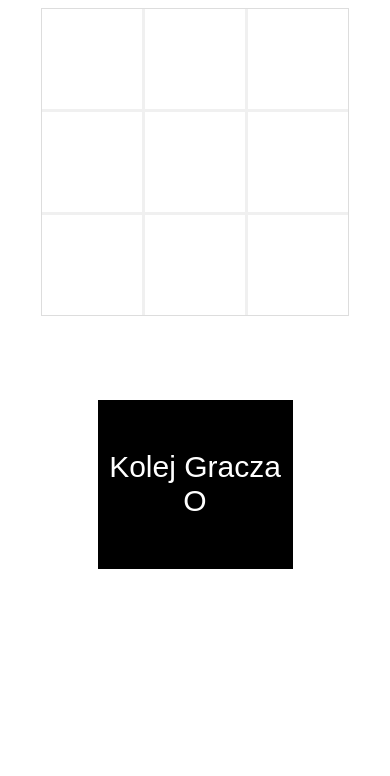
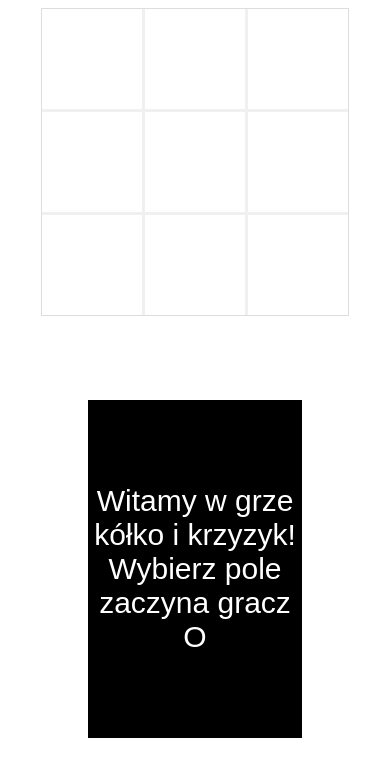
Before and after one commit to ol1mowski/Game_Tic-Tac-Toe, a plain HTML site: page index.html in a window 390 px wide. Drawn offline with Linux system fonts and the light colour scheme.

Commit message:
visual_update

```diff
--- a/index.html
+++ b/index.html
@@ -21,7 +21,8 @@
         <div class="box fa" data-row="2" data-column="1"></div>
         <div class="box fa" data-row="2" data-column="2"></div>
     </div>
-    <div id="string">Kolej Gracza O</div>
+    <div id="string">Witamy w grze kółko i krzyzyk! <br />
+    Wybierz pole zaczyna gracz O</div>
 
     <script src="./script.js"></script>
 </body>
--- a/style.css
+++ b/style.css
@@ -35,9 +35,17 @@ body {
     background: #000;
 }
 
+@media screen and (max-width: 1050px) {
+    #string {
+        width: 50vw;
+        height: 30vh;
+    }
+}
+
 @media screen and (max-width: 800px) {
     #string {
         width: 40vw;
+        height: 30vh;
     }
 }
 
@@ -49,6 +57,17 @@ body {
 
 @media screen and (max-width: 500px) {
         #string {
-            width: 50vw;
+            height: 40vh;
+            width: 55vw;
+            flex-wrap: wrap;
         }
 }
+
+@media screen and (max-width: 350px) {
+    #string {
+        height: 40vh;
+        width: 55vw;
+        flex-wrap: wrap;
+        font-size: 24px;
+    }
+}
```
